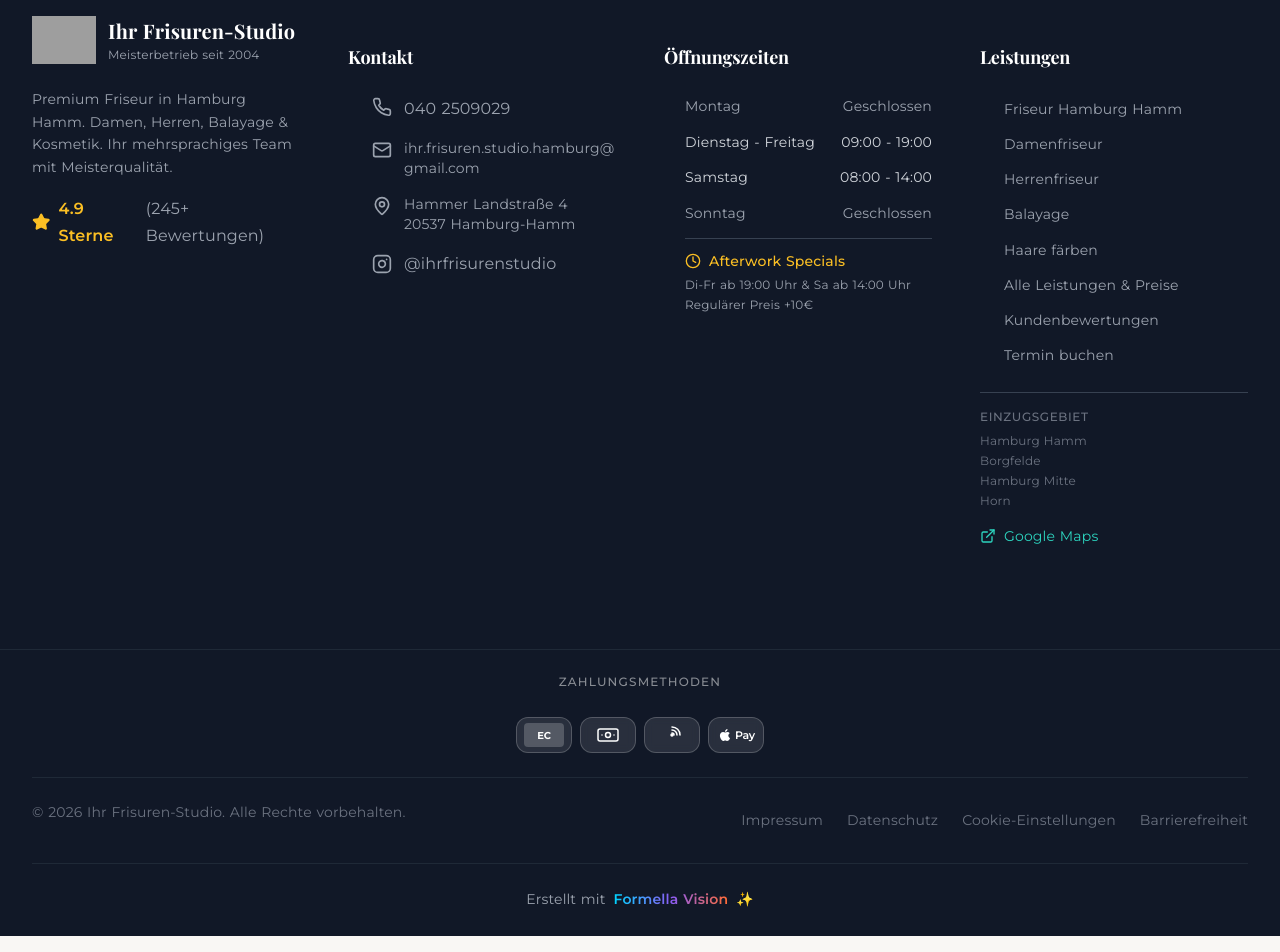
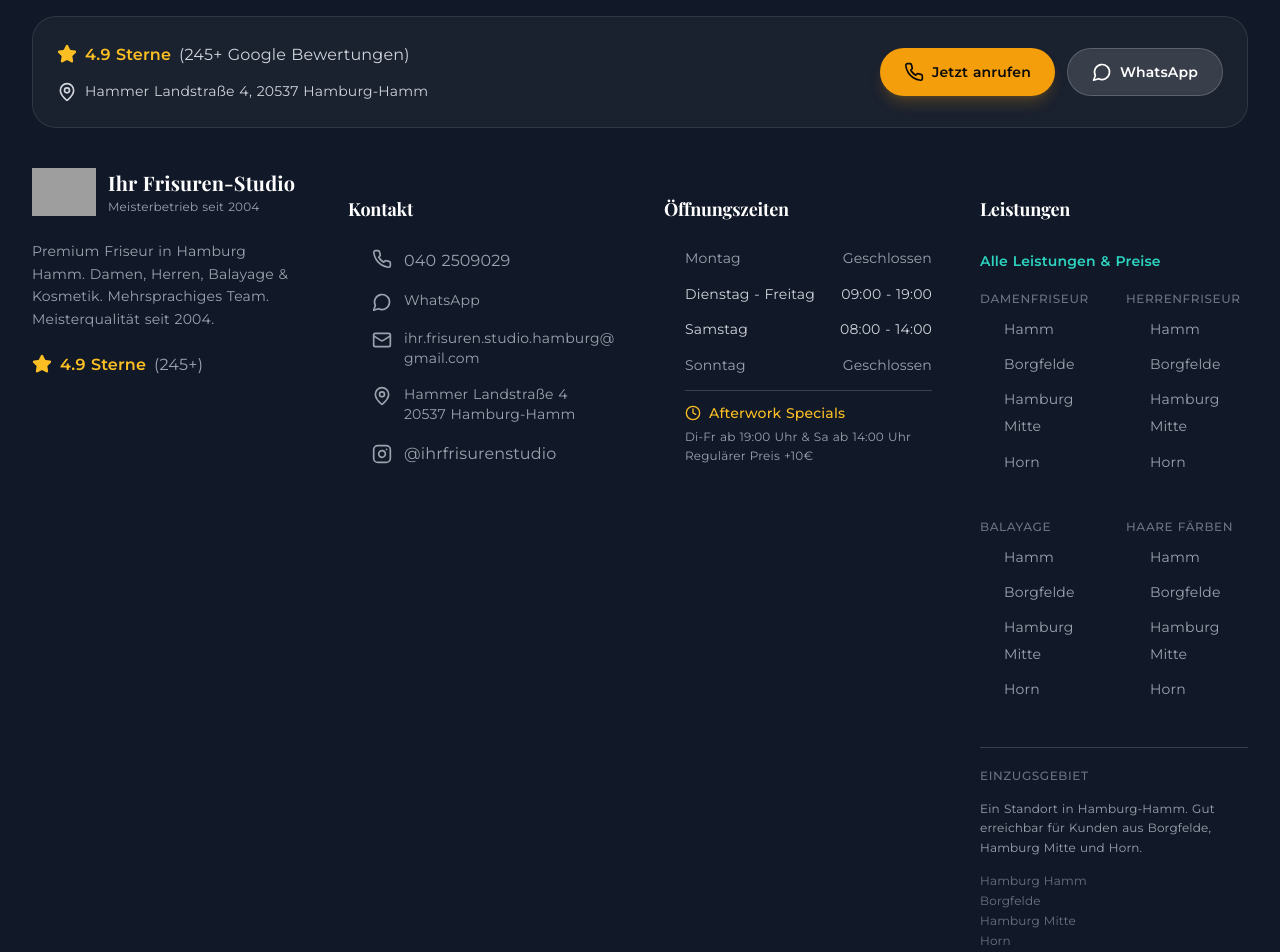
Before and after one commit to FormellaVision/LIVE_Ihr_Frisuren_Studio, a Next.js app: page / in a window 1280 px wide. Shown: the part 10040-10992 px from the top of the page. Built offline with nearby package versions, Linux system fonts and the light colour scheme; grey boxes are pictures that could not be loaded; a web font is replaced by a local one.

Commit message:
Updated Footer.tsx

```diff
--- a/components/layout/Footer.tsx
+++ b/components/layout/Footer.tsx
@@ -2,29 +2,76 @@
 
 import Link from 'next/link';
 import Image from 'next/image';
-import {
-  Phone,
-  Mail,
-  MapPin,
-  Clock,
-  Instagram,
-  ExternalLink,
-  Star,
-} from 'lucide-react';
-import { BUSINESS_INFO, NAV_LINKS, OPENING_HOURS } from '@/lib/constants';
+import { Phone, Mail, MapPin, Clock, Instagram, Star, MessageCircle, ExternalLink } from 'lucide-react';
+import { BUSINESS_INFO, OPENING_HOURS } from '@/lib/constants';
 import { PaymentBadges } from '@/components/shared/PaymentBadges';
 import { CookieResetButton } from './CookieResetButton';
 
+function toWhatsAppNumber(raw: string) {
+  // wa.me requires digits only (no +, no spaces)
+  return raw.replace(/\D/g, '');
+}
+
 export function Footer() {
   const currentYear = new Date().getFullYear();
+  const waNumber = toWhatsAppNumber(BUSINESS_INFO.whatsapp || BUSINESS_INFO.phoneFormatted || BUSINESS_INFO.phoneInternational);
 
   return (
     <footer className="bg-gray-900 text-white" itemScope itemType="https://schema.org/LocalBusiness">
       <meta itemProp="name" content={BUSINESS_INFO.name} />
       <meta itemProp="telephone" content={BUSINESS_INFO.phoneInternational} />
       <meta itemProp="email" content={BUSINESS_INFO.email} />
+
       <div className="container-custom section-padding">
+        {/* Footer Action Bar (Conversion + Trust) */}
+        <div className="mb-10 rounded-3xl border border-white/10 bg-white/[0.04] px-6 py-6 backdrop-blur-sm">
+          <div className="flex flex-col gap-5 lg:flex-row lg:items-center lg:justify-between">
+            <div className="flex flex-col gap-3">
+              <div className="flex items-center gap-2 text-amber-400">
+                <Star className="h-5 w-5 fill-current" aria-hidden="true" />
+                <span className="font-semibold">{BUSINESS_INFO.reviews.rating} Sterne</span>
+                <span className="text-gray-300">({BUSINESS_INFO.reviews.count}+ Google Bewertungen)</span>
+              </div>
+
+              <a
+                href={BUSINESS_INFO.googleMaps}
+                target="_blank"
+                rel="noopener noreferrer"
+                className="flex items-start gap-2 text-gray-300 hover:text-teal-300 transition-colors"
+                aria-label="Adresse auf Google Maps ansehen (öffnet in neuem Tab)"
+              >
+                <MapPin className="h-5 w-5 mt-0.5 flex-shrink-0" aria-hidden="true" />
+                <span className="text-sm leading-relaxed">
+                  {BUSINESS_INFO.address.street}, {BUSINESS_INFO.address.postalCode} {BUSINESS_INFO.address.city}-{BUSINESS_INFO.address.district}
+                </span>
+              </a>
+            </div>
+
+            <div className="flex flex-col sm:flex-row gap-3 sm:justify-end">
+              <a
+                href={`tel:${BUSINESS_INFO.phoneInternational}`}
+                className="inline-flex min-h-[48px] items-center justify-center gap-2 rounded-full bg-amber-500 px-6 py-3 text-sm font-semibold text-neutral-950 shadow-lg shadow-amber-500/20 transition-all hover:scale-[1.02] hover:bg-amber-400 hover:shadow-amber-500/35"
+                aria-label="Jetzt anrufen"
+              >
+                <Phone className="h-5 w-5" aria-hidden="true" />
+                <span>Jetzt anrufen</span>
+              </a>
+
+              <a
+                href={`https://wa.me/${waNumber}`}
+                className="inline-flex min-h-[48px] items-center justify-center gap-2 rounded-full border border-white/20 bg-white/10 px-6 py-3 text-sm font-semibold text-white backdrop-blur-sm transition-all hover:scale-[1.02] hover:border-white/35 hover:bg-white/15"
+                aria-label="WhatsApp öffnen"
+              >
+                <MessageCircle className="h-5 w-5" aria-hidden="true" />
+                <span>WhatsApp</span>
+              </a>
+            </div>
+          </div>
+        </div>
+
+        {/* Main Footer Grid */}
         <div className="grid grid-cols-1 sm:grid-cols-2 lg:grid-cols-4 gap-8 lg:gap-12">
+          {/* Brand */}
           <div>
             <div className="flex items-center gap-3 mb-6">
               <Image
@@ -35,31 +82,29 @@ export function Footer() {
                 className="h-12 w-auto"
               />
               <div>
-                <span className="font-playfair text-xl font-bold">
-                  Ihr Frisuren-Studio
-                </span>
-                <span className="block text-xs text-gray-400">
-                  Meisterbetrieb seit {BUSINESS_INFO.founded}
-                </span>
+                <span className="font-playfair text-xl font-bold">Ihr Frisuren-Studio</span>
+                <span className="block text-xs text-gray-400">Meisterbetrieb seit {BUSINESS_INFO.founded}</span>
               </div>
             </div>
-            <p className="text-gray-400 mb-4 text-sm leading-relaxed">
-              Premium Friseur in Hamburg Hamm. Damen, Herren, Balayage & Kosmetik.
-              Ihr mehrsprachiges Team mit Meisterqualität.
+
+            <p className="text-gray-400 mb-5 text-sm leading-relaxed">
+              Premium Friseur in Hamburg Hamm. Damen, Herren, Balayage & Kosmetik. Mehrsprachiges Team. Meisterqualität seit 2004.
             </p>
+
             <div className="flex items-center gap-2 text-amber-400" aria-label={`Bewertung: ${BUSINESS_INFO.reviews.rating} von 5 Sternen`}>
               <Star className="w-5 h-5 fill-current" aria-hidden="true" />
               <span className="font-semibold" aria-hidden="true">
                 {BUSINESS_INFO.reviews.rating} Sterne
               </span>
-              <span className="text-gray-400">
-                ({BUSINESS_INFO.reviews.count}+ Bewertungen)
-              </span>
+              <span className="text-gray-400">({BUSINESS_INFO.reviews.count}+)</span>
             </div>
           </div>
 
+          {/* Contact */}
           <section aria-labelledby="footer-contact-heading">
-            <h3 id="footer-contact-heading" className="font-playfair text-lg font-bold mb-6">Kontakt</h3>
+            <h3 id="footer-contact-heading" className="font-playfair text-lg font-bold mb-6">
+              Kontakt
+            </h3>
             <ul className="space-y-4">
               <li>
                 <a
@@ -73,6 +118,16 @@ export function Footer() {
               </li>
               <li>
                 <a
+                  href={`https://wa.me/${waNumber}`}
+                  aria-label="WhatsApp öffnen"
+                  className="flex items-start gap-3 text-gray-400 hover:text-teal-400 transition-colors"
+                >
+                  <MessageCircle className="w-5 h-5 mt-0.5 flex-shrink-0" aria-hidden="true" />
+                  <span className="text-sm">WhatsApp</span>
+                </a>
+              </li>
+              <li>
+                <a
                   href={`mailto:${BUSINESS_INFO.email}`}
                   aria-label={`E-Mail schreiben: ${BUSINESS_INFO.email}`}
                   className="flex items-start gap-3 text-gray-400 hover:text-teal-400 transition-colors"
@@ -81,11 +136,7 @@ export function Footer() {
                   <span className="text-sm break-words min-w-0">{BUSINESS_INFO.email}</span>
                 </a>
               </li>
-              <li
-                itemProp="address"
-                itemScope
-                itemType="https://schema.org/PostalAddress"
-              >
+              <li itemProp="address" itemScope itemType="https://schema.org/PostalAddress">
                 <a
                   href={BUSINESS_INFO.googleMaps}
                   target="_blank"
@@ -119,8 +170,11 @@ export function Footer() {
             </ul>
           </section>
 
+          {/* Hours */}
           <section aria-labelledby="footer-hours-heading">
-            <h3 id="footer-hours-heading" className="font-playfair text-lg font-bold mb-6">Öffnungszeiten</h3>
+            <h3 id="footer-hours-heading" className="font-playfair text-lg font-bold mb-6">
+              Öffnungszeiten
+            </h3>
             <ul className="space-y-3 text-sm">
               <li className="flex justify-between gap-2 text-gray-400">
                 <span className="flex-shrink-0">Montag</span>
@@ -138,13 +192,14 @@ export function Footer() {
                 <span className="flex-shrink-0">Sonntag</span>
                 <span className="text-right">Geschlossen</span>
               </li>
+
               <li className="pt-3 mt-3 border-t border-gray-700">
                 <div className="flex items-center gap-2 text-amber-400">
                   <Clock className="w-4 h-4 flex-shrink-0" aria-hidden="true" />
                   <span className="font-medium text-sm">Afterwork Specials</span>
                 </div>
                 <p className="text-gray-400 text-xs mt-1 leading-relaxed">
-                  {OPENING_HOURS.afterwork.weekdays} & {OPENING_HOURS.afterwork.saturday}
+                  {OPENING_HOURS.afterwork.weekdays} &amp; {OPENING_HOURS.afterwork.saturday}
                   <br />
                   Regulärer Preis {OPENING_HOURS.afterwork.surcharge}
                 </p>
@@ -152,88 +207,96 @@ export function Footer() {
             </ul>
           </section>
 
-          <nav aria-labelledby="footer-nav-heading">
-            <h3 id="footer-nav-heading" className="font-playfair text-lg font-bold mb-6">Leistungen</h3>
-            <ul className="space-y-2 mb-6">
-              <li>
-                <Link href="/friseur-hamburg-hamm" className="text-gray-400 hover:text-teal-400 transition-colors text-sm">
-                  Friseur Hamburg Hamm
+          {/* Services + Catchment */}
+          <nav aria-labelledby="footer-services-heading">
+            <h3 id="footer-services-heading" className="font-playfair text-lg font-bold mb-6">
+              Leistungen
+            </h3>
+
+            <Link href="/leistungen" className="inline-flex text-sm font-semibold text-teal-400 hover:text-teal-300 transition-colors mb-5">
+              Alle Leistungen &amp; Preise
             </Link>
-              </li>
-              <li>
-                <Link href="/damenfriseur-hamburg-hamm" className="text-gray-400 hover:text-teal-400 transition-colors text-sm">
-                  Damenfriseur
-                </Link>
-              </li>
-              <li>
-                <Link href="/herrenfriseur-hamburg-hamm" className="text-gray-400 hover:text-teal-400 transition-colors text-sm">
-                  Herrenfriseur
-                </Link>
-              </li>
-              <li>
-                <Link href="/balayage-hamburg-hamm" className="text-gray-400 hover:text-teal-400 transition-colors text-sm">
-                  Balayage
-                </Link>
-              </li>
-              <li>
-                <Link href="/haare-faerben-hamburg-hamm" className="text-gray-400 hover:text-teal-400 transition-colors text-sm">
-                  Haare färben
-                </Link>
-              </li>
-              <li>
-                <Link href="/leistungen" className="text-gray-400 hover:text-teal-400 transition-colors text-sm">
-                  Alle Leistungen & Preise
-                </Link>
-              </li>
-              <li>
-                <Link href="/bewertungen" className="text-gray-400 hover:text-teal-400 transition-colors text-sm">
-                  Kundenbewertungen
-                </Link>
-              </li>
-              <li>
-                <Link href="/termin-buchen" className="text-gray-400 hover:text-teal-400 transition-colors text-sm">
-                  Termin buchen
-                </Link>
-              </li>
+
+            <div className="grid grid-cols-2 gap-6">
+              <div>
+                <p className="text-xs text-gray-500 mb-2 font-medium uppercase tracking-wider">Damenfriseur</p>
+                <ul className="space-y-2">
+                  <li><Link href="/damenfriseur-hamburg-hamm" className="text-sm text-gray-400 hover:text-teal-400 transition-colors">Hamm</Link></li>
+                  <li><Link href="/damenfriseur-hamburg-borgfelde" className="text-sm text-gray-400 hover:text-teal-400 transition-colors">Borgfelde</Link></li>
+                  <li><Link href="/damenfriseur-hamburg-mitte" className="text-sm text-gray-400 hover:text-teal-400 transition-colors">Hamburg Mitte</Link></li>
+                  <li><Link href="/damenfriseur-hamburg-horn" className="text-sm text-gray-400 hover:text-teal-400 transition-colors">Horn</Link></li>
                 </ul>
-            <div className="pt-4 border-t border-gray-700 space-y-1 mb-4">
-              <p className="text-xs text-gray-500 mb-2 font-medium uppercase tracking-wider">Einzugsgebiet</p>
-              <Link href="/areas/hamm" className="block text-gray-500 hover:text-teal-400 transition-colors text-xs">
-                Hamburg Hamm
-              </Link>
-              <Link href="/areas/borgfelde" className="block text-gray-500 hover:text-teal-400 transition-colors text-xs">
-                Borgfelde
-              </Link>
-              <Link href="/areas/hamburg-mitte" className="block text-gray-500 hover:text-teal-400 transition-colors text-xs">
-                Hamburg Mitte
-              </Link>
-              <Link href="/areas/horn" className="block text-gray-500 hover:text-teal-400 transition-colors text-xs">
-                Horn
-              </Link>
               </div>
+
+              <div>
+                <p className="text-xs text-gray-500 mb-2 font-medium uppercase tracking-wider">Herrenfriseur</p>
+                <ul className="space-y-2">
+                  <li><Link href="/herrenfriseur-hamburg-hamm" className="text-sm text-gray-400 hover:text-teal-400 transition-colors">Hamm</Link></li>
+                  <li><Link href="/herrenfriseur-hamburg-borgfelde" className="text-sm text-gray-400 hover:text-teal-400 transition-colors">Borgfelde</Link></li>
+                  <li><Link href="/herrenfriseur-hamburg-mitte" className="text-sm text-gray-400 hover:text-teal-400 transition-colors">Hamburg Mitte</Link></li>
+                  <li><Link href="/herrenfriseur-hamburg-horn" className="text-sm text-gray-400 hover:text-teal-400 transition-colors">Horn</Link></li>
+                </ul>
+              </div>
+
+              <div>
+                <p className="text-xs text-gray-500 mb-2 font-medium uppercase tracking-wider">Balayage</p>
+                <ul className="space-y-2">
+                  <li><Link href="/balayage-hamburg-hamm" className="text-sm text-gray-400 hover:text-teal-400 transition-colors">Hamm</Link></li>
+                  <li><Link href="/balayage-hamburg-borgfelde" className="text-sm text-gray-400 hover:text-teal-400 transition-colors">Borgfelde</Link></li>
+                  <li><Link href="/balayage-hamburg-mitte" className="text-sm text-gray-400 hover:text-teal-400 transition-colors">Hamburg Mitte</Link></li>
+                  <li><Link href="/balayage-hamburg-horn" className="text-sm text-gray-400 hover:text-teal-400 transition-colors">Horn</Link></li>
+                </ul>
+              </div>
+
+              <div>
+                <p className="text-xs text-gray-500 mb-2 font-medium uppercase tracking-wider">Haare färben</p>
+                <ul className="space-y-2">
+                  <li><Link href="/haare-faerben-hamburg-hamm" className="text-sm text-gray-400 hover:text-teal-400 transition-colors">Hamm</Link></li>
+                  <li><Link href="/haare-faerben-hamburg-borgfelde" className="text-sm text-gray-400 hover:text-teal-400 transition-colors">Borgfelde</Link></li>
+                  <li><Link href="/haare-faerben-hamburg-mitte" className="text-sm text-gray-400 hover:text-teal-400 transition-colors">Hamburg Mitte</Link></li>
+                  <li><Link href="/haare-faerben-hamburg-horn" className="text-sm text-gray-400 hover:text-teal-400 transition-colors">Horn</Link></li>
+                </ul>
+              </div>
+            </div>
+
+            <div className="mt-6 pt-5 border-t border-gray-700">
+              <p className="text-xs text-gray-500 font-medium uppercase tracking-wider">Einzugsgebiet</p>
+              <p className="text-xs text-gray-400 mt-2 leading-relaxed">
+                Ein Standort in Hamburg-Hamm. Gut erreichbar für Kunden aus Borgfelde, Hamburg Mitte und Horn.
+              </p>
+
+              <div className="mt-4 space-y-1">
+                <Link href="/areas/hamm" className="block text-gray-500 hover:text-teal-400 transition-colors text-xs">Hamburg Hamm</Link>
+                <Link href="/areas/borgfelde" className="block text-gray-500 hover:text-teal-400 transition-colors text-xs">Borgfelde</Link>
+                <Link href="/areas/hamburg-mitte" className="block text-gray-500 hover:text-teal-400 transition-colors text-xs">Hamburg Mitte</Link>
+                <Link href="/areas/horn" className="block text-gray-500 hover:text-teal-400 transition-colors text-xs">Horn</Link>
+              </div>
+
               <a
                 href={BUSINESS_INFO.googleMaps}
                 target="_blank"
                 rel="noopener noreferrer"
                 aria-label="Uns auf Google Maps ansehen (öffnet in neuem Tab)"
-              className="inline-flex items-center gap-2 text-sm text-teal-400 hover:text-teal-300 transition-colors"
+                className="mt-4 inline-flex items-center gap-2 text-sm text-teal-400 hover:text-teal-300 transition-colors"
               >
                 <ExternalLink className="w-4 h-4" aria-hidden="true" />
                 Google Maps
               </a>
+            </div>
           </nav>
         </div>
       </div>
 
+      {/* Bottom */}
       <div className="border-t border-gray-800">
         <div className="container-custom py-6">
           <div className="mb-6 pb-6 border-b border-gray-800">
             <PaymentBadges variant="dark" showLabel={true} />
           </div>
+
           <div className="flex flex-col md:flex-row justify-between items-center gap-4 text-sm text-gray-500">
-            <p>
-              © {currentYear} {BUSINESS_INFO.name}. Alle Rechte vorbehalten.
-            </p>
+            <p>© {currentYear} {BUSINESS_INFO.name}. Alle Rechte vorbehalten.</p>
+
             <div className="flex flex-wrap gap-4 sm:gap-6 justify-center md:justify-end">
               <Link href="/impressum" className="hover:text-gray-300 transition-colors whitespace-nowrap">
                 Impressum
@@ -242,47 +305,24 @@ export function Footer() {
                 Datenschutz
               </Link>
               <CookieResetButton />
-              <Link
-                href="/barrierefreiheit"
-                className="hover:text-gray-300 transition-colors whitespace-nowrap"
-              >
+              <Link href="/barrierefreiheit" className="hover:text-gray-300 transition-colors whitespace-nowrap">
                 Barrierefreiheit
               </Link>
             </div>
           </div>
 
-          <div style={{ display: 'flex', justifyContent: 'center', marginTop: '1.5rem', paddingTop: '1.5rem', borderTop: '1px solid #1f2937' }}>
-            <p style={{ color: '#6b7280', fontSize: '0.875rem', display: 'flex', alignItems: 'center', justifyContent: 'center' }}>
-              <span style={{ marginRight: '0.5rem', color: '#9ca3af' }}>Erstellt mit</span>
+          <div className="mt-6 pt-6 border-t border-gray-800 flex justify-center">
+            <p className="text-sm text-gray-500 flex items-center justify-center gap-2">
+              <span className="text-gray-400">Erstellt mit</span>
               <a
                 href="https://formellavision.de"
                 target="_blank"
                 rel="noopener noreferrer"
-                style={{
-                  background: 'linear-gradient(to right, #00D4FF, #8B5CF6, #FF6B35)',
-                  WebkitBackgroundClip: 'text',
-                  backgroundClip: 'text',
-                  color: 'transparent',
-                  fontWeight: '600',
-                  textDecoration: 'none',
-                  transition: 'all 0.3s ease'
-                }}
-                onMouseEnter={(e) => {
-                  e.currentTarget.style.transform = 'scale(1.05)';
-                }}
-                onMouseLeave={(e) => {
-                  e.currentTarget.style.transform = 'scale(1)';
-                }}
+                className="font-semibold bg-gradient-to-r from-[#00D4FF] via-[#8B5CF6] to-[#FF6B35] bg-clip-text text-transparent transition-transform hover:scale-[1.03]"
               >
                 Formella Vision
               </a>
-              <span style={{
-                marginLeft: '0.5rem',
-                color: '#00D4FF',
-                animation: 'sparkle 2s ease-in-out infinite'
-              }}>
-                ✨
-              </span>
+              <span className="text-[#00D4FF]">✨</span>
             </p>
           </div>
         </div>
```
Lines whose indentation alone changed are shown as unchanged.
